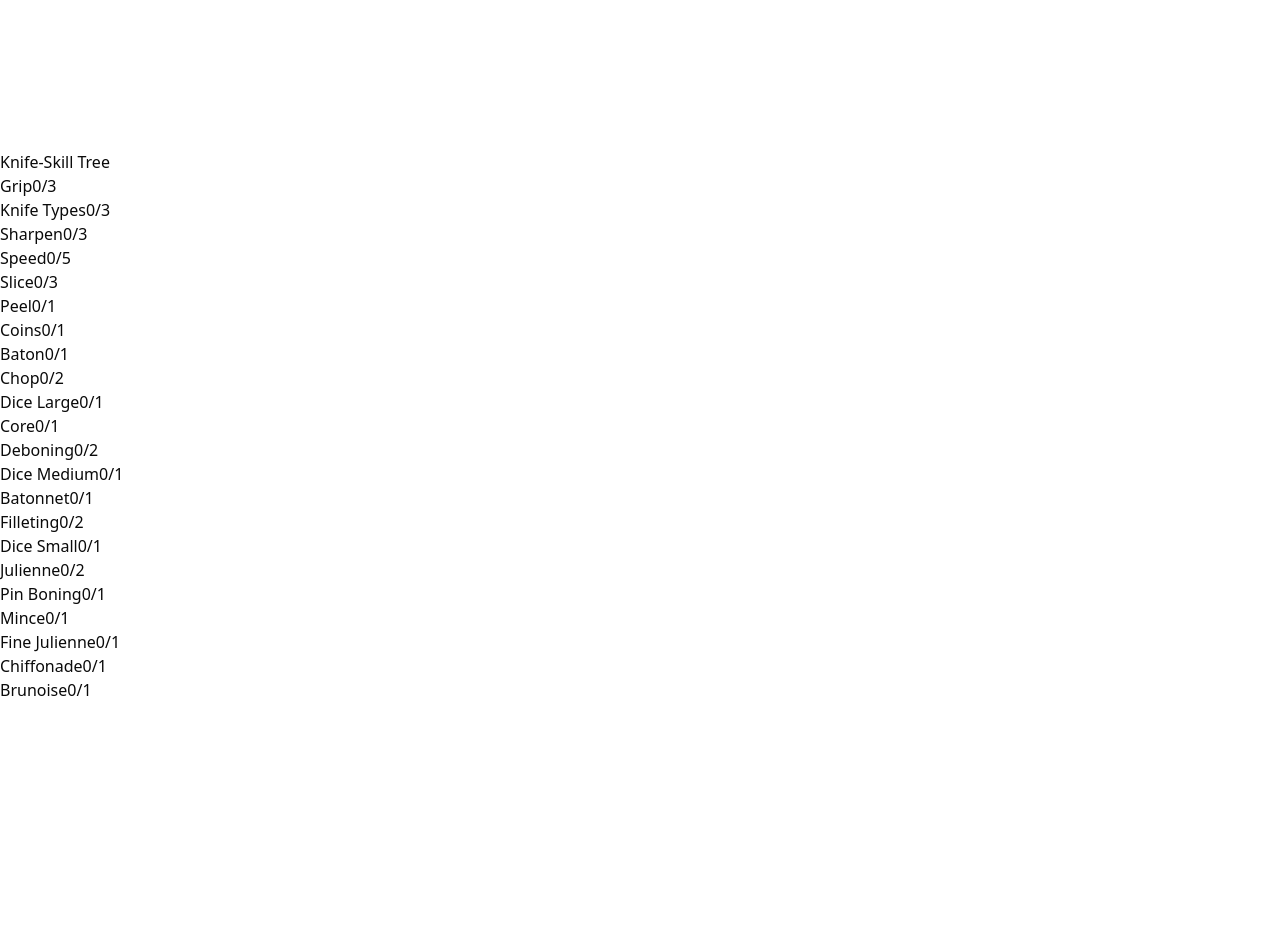
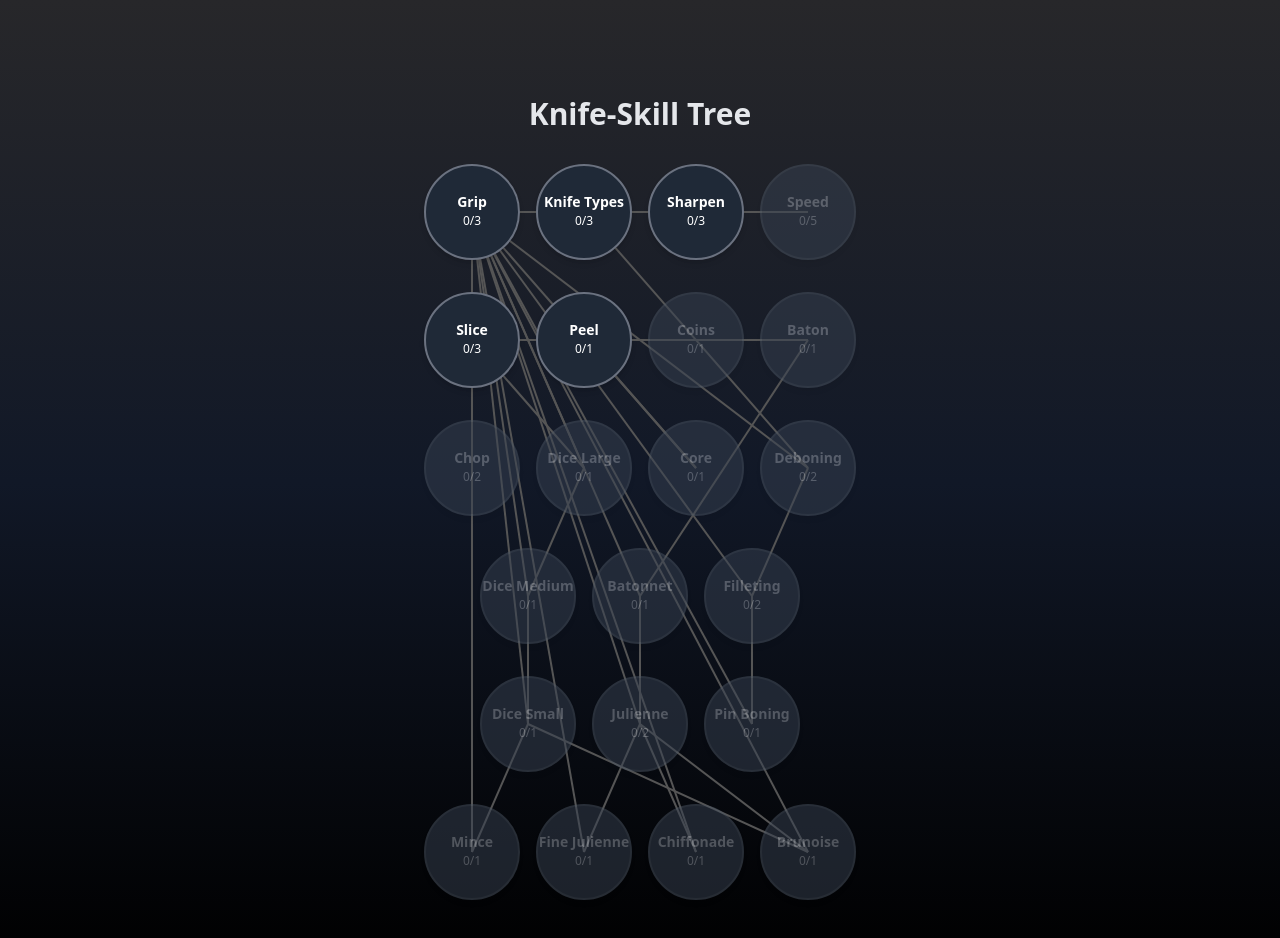
Before and after one commit to AvishaiBarnoy/kitchen_skills, a React (Vite) app: page / in a window 1280 px wide. Shown: the top 938 px of the page. Before the commit the page ends 800 px from the top, so only its background shows below. Built offline with nearby package versions, Linux system fonts and the light colour scheme.

Commit message:
Fix tailwind content path

```diff
--- a/tailwind.config.js
+++ b/tailwind.config.js
@@ -3,7 +3,7 @@ export default {
     darkMode: ["class"],
     content: [
     "./index.html",
-    ".src/**/*/.{js,jsx,ts,tsx}"
+    "./src/**/*.{js,jsx,ts,tsx}"
   ],
   theme: {
   	extend: {
```
